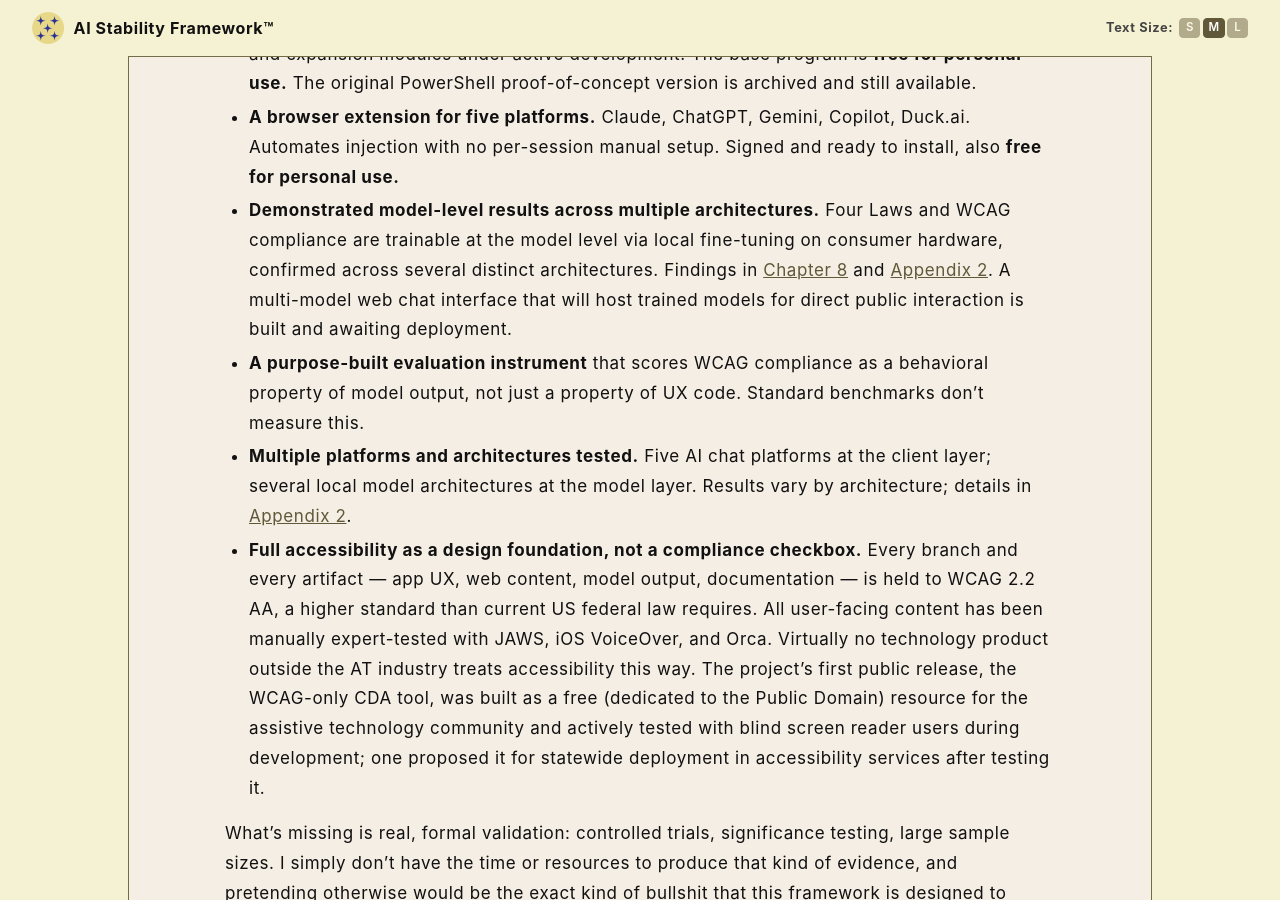
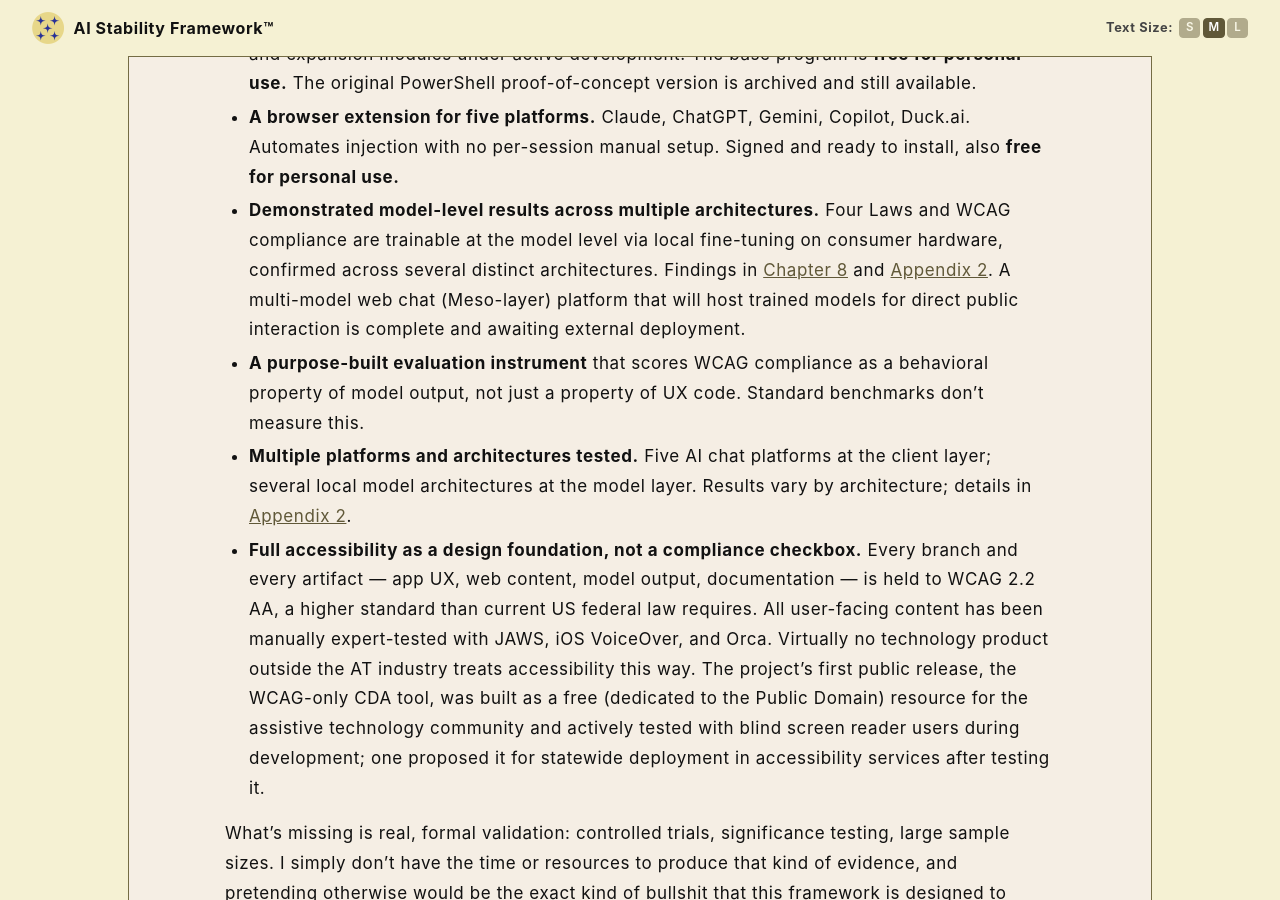
Before and after one commit to rojaslen/AISF-WEB, a Jekyll site: the page built from ch11.md, in a window 1280 px wide and 900 px high, scrolled down 2879 px. Built offline with Jekyll 4.4.1, drawn with Linux system fonts in a browser that asks for light colours; some web fonts are replaced.

Commit message:
Update ch11.md

```diff
--- a/ch11.md
+++ b/ch11.md
@@ -46,7 +46,7 @@
 
 - **A fully functional desktop app** for Windows and Linux, with optional (paid) customization and expansion modules under active development. The base program is **free for personal use.** The original PowerShell proof-of-concept version is archived and still available.
 - **A browser extension for five platforms.** Claude, ChatGPT, Gemini, Copilot, Duck.ai. Automates injection with no per-session manual setup. Signed and ready to install, also **free for personal use.**
-- **Demonstrated model-level results across multiple architectures.** Four Laws and WCAG compliance are trainable at the model level via local fine-tuning on consumer hardware, confirmed across several distinct architectures. Findings in <a href="/ch08">Chapter 8</a> and <a href="/apx02">Appendix 2</a>. A multi-model web chat interface that will host trained models for direct public interaction is built and awaiting deployment.
+- **Demonstrated model-level results across multiple architectures.** Four Laws and WCAG compliance are trainable at the model level via local fine-tuning on consumer hardware, confirmed across several distinct architectures. Findings in <a href="/ch08">Chapter 8</a> and <a href="/apx02">Appendix 2</a>. A multi-model web chat (Meso-layer) platform that will host trained models for direct public interaction is complete and awaiting external deployment.
 - **A purpose-built evaluation instrument** that scores WCAG compliance as a behavioral property of model output, not just a property of UX code. Standard benchmarks don't measure this.
 - **Multiple platforms and architectures tested.** Five AI chat platforms at the client layer; several local model architectures at the model layer. Results vary by architecture; details in <a href="/apx02">Appendix 2</a>.
 - **Full accessibility as a design foundation, not a compliance checkbox.** Every branch and every artifact — app UX, web content, model output, documentation — is held to WCAG 2.2 AA, a higher standard than current US federal law requires. All user-facing content has been manually expert-tested with JAWS, iOS VoiceOver, and Orca. Virtually no technology product outside the AT industry treats accessibility this way. The project's first public release, the WCAG-only CDA tool, was built as a free (dedicated to the Public Domain) resource for the assistive technology community and actively tested with blind screen reader users during development; one proposed it for statewide deployment in accessibility services after testing it.
```
